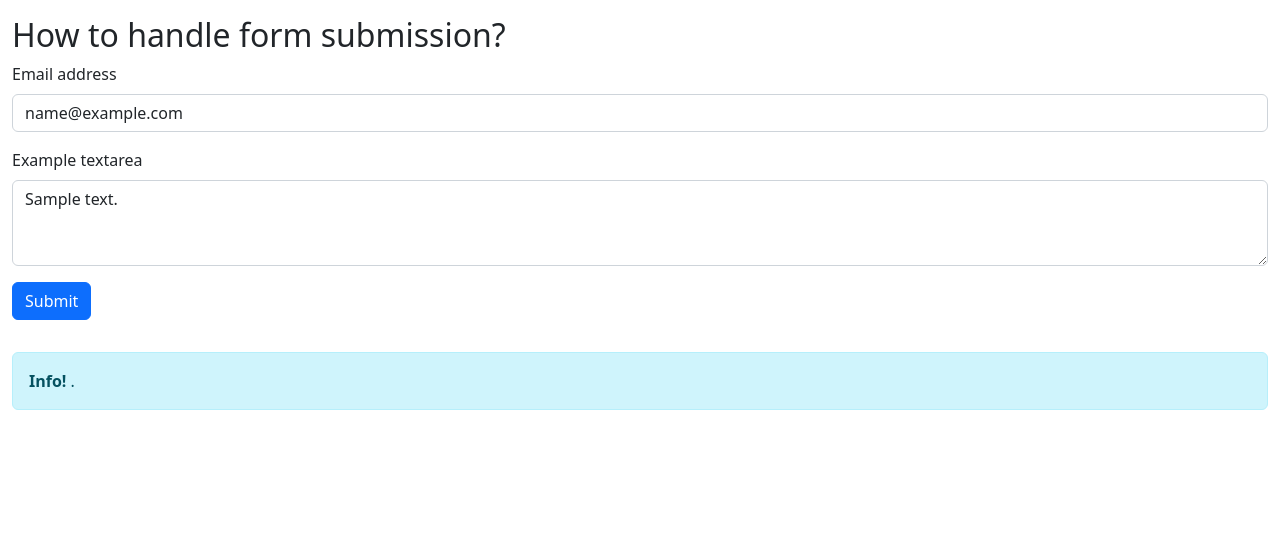
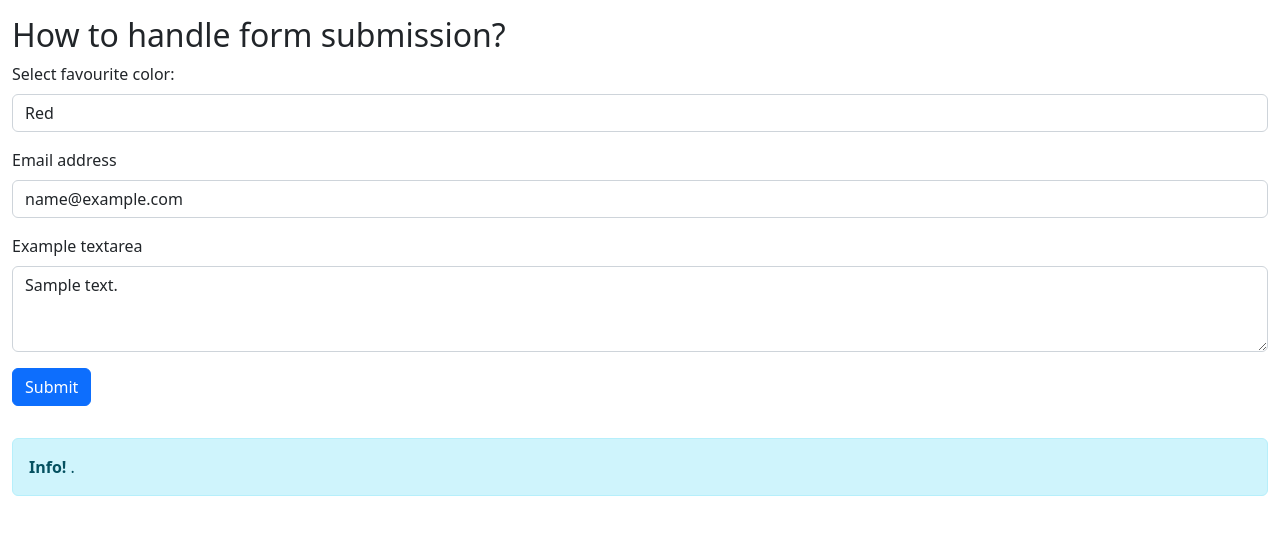
Before and after one commit to sdg002/pythonwebapp, a Flask app: template webfrontend/templates/formpostback.html in a window 1280 px wide. Shown: the part 56-591 px from the top of the page. Run offline with Flask 3, Linux system fonts and the light colour scheme; the template is opened without the code that fills it: most values are stand-ins (such as "Sample title", 1, 10 or a date in 2020); parts of the project's set-up code (start-up, migrations or seed data) failed here and were passed over.

Commit message:
Drop down

```diff
--- a/webfrontend/templates/formpostback.html
+++ b/webfrontend/templates/formpostback.html
@@ -10,12 +10,20 @@
 
 <form method="POST">
     <div class="mb-3">
-        <label for="exampleFormControlInput1" class="form-label">Email address</label>
-        <input type="email" class="form-control" name="exampleemail" placeholder="name@example.com" value="{{exampleemail}}">
+        <label for="examplecolor" class="form-label">Select favourite color:</label>
+        <select type="email" class="form-control" name="examplecolor" id="examplecolor" class="form-select">
+          <option value="red">Red</option>
+          <option value="amber">Amber</option>
+          <option value="green">Green</option>
+        </select>
     </div>
     <div class="mb-3">
-        <label for="exampleFormControlTextarea1" class="form-label">Example textarea</label>
-        <textarea class="form-control" name="exampletext" rows="3">{{exampletext}}</textarea>
+        <label for="exampleemail" class="form-label" >Email address</label>
+        <input type="email" class="form-control" name="exampleemail" placeholder="name@example.com" value="{{exampleemail}}" id="exampleemail">
+    </div>
+    <div class="mb-3">
+      <label for="exampletext" class="form-label">Example textarea</label>
+      <textarea class="form-control" name="exampletext" rows="3" id="exampletext">{{exampletext}}</textarea>
     </div>
     <div class="mb-3">
       <button type="submit" class="btn btn-primary mb-3">Submit</button>
--- a/webfrontend/views/formpostback.py
+++ b/webfrontend/views/formpostback.py
@@ -14,6 +14,7 @@
 def home_submit():
     email=request.form['exampleemail']
     text=request.form['exampletext']
-    message=f"Form submission ,email={email}, text={text}"
+    color=request.form['examplecolor']
+    message=f"Form submission ,email={email}, text={text}, color={color}"
     logging.info(message)
-    return render_template("formpostback.html", message=message, exampleemail=email)
+    return render_template("formpostback.html", message=message, exampleemail=email, examplecolor=color, exampletext=text)
```
Lines whose indentation alone changed are shown as unchanged.
